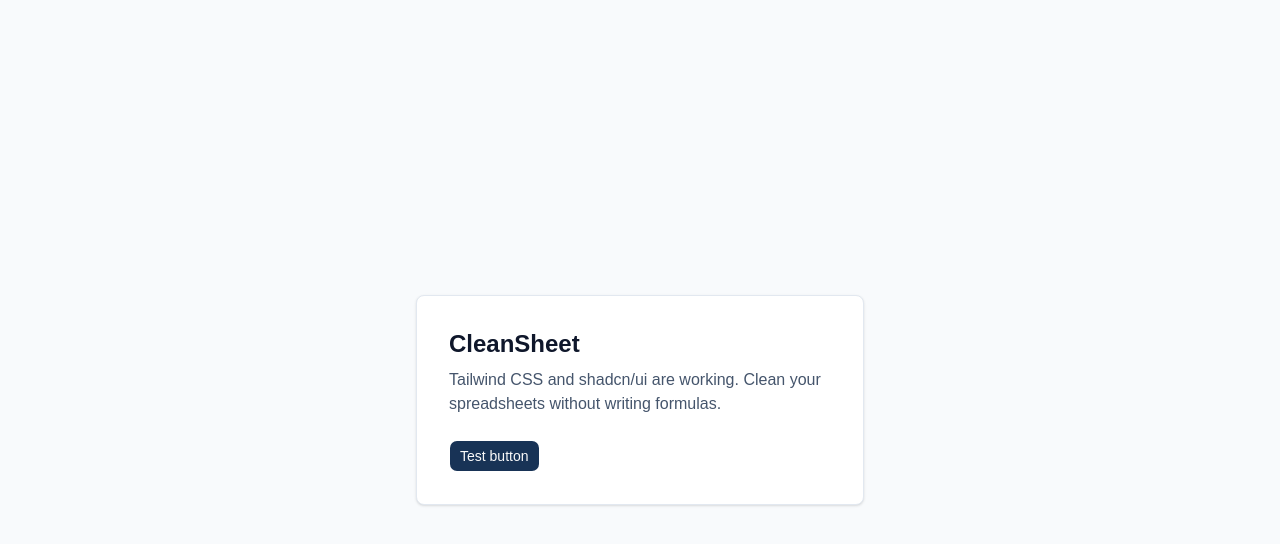
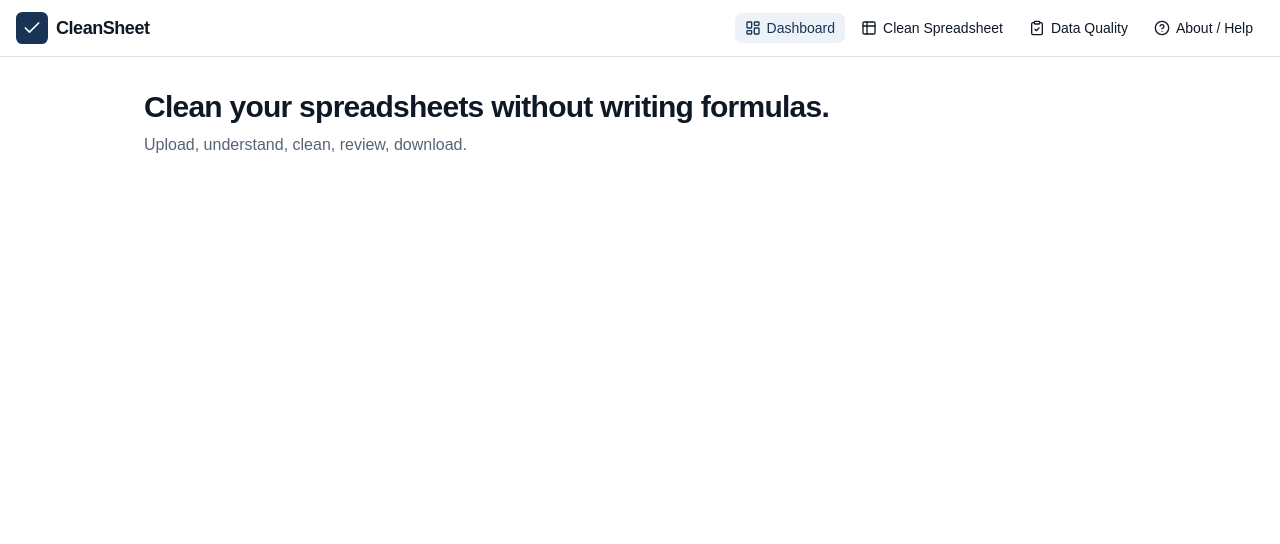
Before and after one commit to sumanaswal/cleansheet, a React (Vite) app: page / in a window 1280 px wide. Shown: the top 544 px of the page. Built offline with nearby package versions, Linux system fonts and the light colour scheme.

Commit message:
Phase 2: app shell, navigation and page placeholders

```diff
--- a/src/App.tsx
+++ b/src/App.tsx
@@ -1,17 +1,32 @@
-import { Button } from '@/components/ui/button'
+import { useState } from 'react'
+
+import { AppShell } from '@/components/layout/AppShell'
+import type { PageId } from '@/components/layout/navigation'
+import { CleanSpreadsheetPage } from '@/pages/CleanSpreadsheetPage'
+import { DashboardPage } from '@/pages/DashboardPage'
+import { DataQualityPage } from '@/pages/DataQualityPage'
+import { HelpPage } from '@/pages/HelpPage'
+
+function renderPage(page: PageId) {
+  switch (page) {
+    case 'dashboard':
+      return <DashboardPage />
+    case 'clean':
+      return <CleanSpreadsheetPage />
+    case 'quality':
+      return <DataQualityPage />
+    case 'help':
+      return <HelpPage />
+  }
+}
 
 function App() {
+  const [page, setPage] = useState<PageId>('dashboard')
+
   return (
-    <div className="flex min-h-screen items-center justify-center bg-slate-50 p-6">
-      <div className="max-w-md rounded-lg border border-slate-200 bg-white p-8 shadow-sm">
-        <h1 className="text-2xl font-semibold text-slate-900">CleanSheet</h1>
-        <p className="mt-2 text-slate-600">
-          Tailwind CSS and shadcn/ui are working. Clean your spreadsheets
-          without writing formulas.
-        </p>
-        <Button className="mt-6">Test button</Button>
-      </div>
-    </div>
+    <AppShell currentPage={page} onNavigate={setPage}>
+      {renderPage(page)}
+    </AppShell>
   )
 }
 
--- /dev/null
+++ b/src/components/layout/AppShell.tsx
@@ -0,0 +1,53 @@
+import { Check } from 'lucide-react'
+import type { ReactNode } from 'react'
+
+import { NAV_ITEMS, type PageId } from '@/components/layout/navigation'
+import { Button } from '@/components/ui/button'
+
+interface AppShellProps {
+    currentPage: PageId
+    onNavigate: (page: PageId) => void
+    children: ReactNode
+}
+
+export function AppShell({ currentPage, onNavigate, children }: AppShellProps) {
+    return (
+        <div className="flex min-h-screen flex-col bg-background">
+            <header className="sticky top-0 z-10 border-b bg-background">
+                <div className="flex items-center justify-between gap-2 px-4 py-3">
+                    <div className="flex items-center gap-2">
+                        <div className="flex size-8 items-center justify-center rounded-md bg-primary text-primary-foreground">
+                            <Check className="size-5" aria-hidden="true" />
+                        </div>
+                        <span className="text-lg font-semibold tracking-tight text-foreground">
+                            CleanSheet
+                        </span>
+                    </div>
+
+                    <nav aria-label="Main" className="flex items-center gap-1">
+                        {NAV_ITEMS.map((item) => {
+                            const Icon = item.icon
+                            const isActive = item.id === currentPage
+                            return (
+                                <Button
+                                    key={item.id}
+                                    type="button"
+                                    variant={isActive ? 'secondary' : 'ghost'}
+                                    aria-label={item.label}
+                                    aria-current={isActive ? 'page' : undefined}
+                                    title={item.label}
+                                    onClick={() => onNavigate(item.id)}
+                                >
+                                    <Icon aria-hidden="true" />
+                                    <span className="hidden sm:inline">{item.label}</span>
+                                </Button>
+                            )
+                        })}
+                    </nav>
+                </div>
+            </header>
+
+            <main className="flex-1">{children}</main>
+        </div>
+    )
+}
--- /dev/null
+++ b/src/components/layout/navigation.ts
@@ -0,0 +1,22 @@
+import {
+    CircleHelp,
+    ClipboardCheck,
+    LayoutDashboard,
+    Table2,
+    type LucideIcon,
+} from 'lucide-react'
+
+export type PageId = 'dashboard' | 'clean' | 'quality' | 'help'
+
+export interface NavItem {
+    id: PageId
+    label: string
+    icon: LucideIcon
+}
+
+export const NAV_ITEMS: readonly NavItem[] = [
+    { id: 'dashboard', label: 'Dashboard', icon: LayoutDashboard },
+    { id: 'clean', label: 'Clean Spreadsheet', icon: Table2 },
+    { id: 'quality', label: 'Data Quality', icon: ClipboardCheck },
+    { id: 'help', label: 'About / Help', icon: CircleHelp },
+]
--- /dev/null
+++ b/src/pages/CleanSpreadsheetPage.tsx
@@ -0,0 +1,12 @@
+export function CleanSpreadsheetPage() {
+    return (
+        <div className="mx-auto w-full max-w-5xl px-4 py-8">
+            <h1 className="text-2xl font-semibold tracking-tight text-foreground">
+                Clean Spreadsheet
+            </h1>
+            <p className="mt-2 text-muted-foreground">
+                The cleaning workspace will appear here.
+            </p>
+        </div>
+    )
+}
--- /dev/null
+++ b/src/pages/DashboardPage.tsx
@@ -0,0 +1,12 @@
+export function DashboardPage() {
+    return (
+        <div className="mx-auto w-full max-w-5xl px-4 py-8">
+            <h1 className="text-3xl font-semibold tracking-tight text-foreground">
+                Clean your spreadsheets without writing formulas.
+            </h1>
+            <p className="mt-2 text-muted-foreground">
+                Upload, understand, clean, review, download.
+            </p>
+        </div>
+    )
+}
--- /dev/null
+++ b/src/pages/DataQualityPage.tsx
@@ -0,0 +1,12 @@
+export function DataQualityPage() {
+    return (
+        <div className="mx-auto w-full max-w-5xl px-4 py-8">
+            <h1 className="text-2xl font-semibold tracking-tight text-foreground">
+                Data Quality
+            </h1>
+            <p className="mt-2 text-muted-foreground">
+                The data quality overview will appear here.
+            </p>
+        </div>
+    )
+}
--- /dev/null
+++ b/src/pages/HelpPage.tsx
@@ -0,0 +1,12 @@
+export function HelpPage() {
+  return (
+    <div className="mx-auto w-full max-w-5xl px-4 py-8">
+      <h1 className="text-2xl font-semibold tracking-tight text-foreground">
+        About / Help
+      </h1>
+      <p className="mt-2 text-muted-foreground">
+        Help and information about CleanSheet will appear here.
+      </p>
+    </div>
+  )
+}
```
Also changed, not shown: 1 other file (tests, documents, lock files or other folders).
